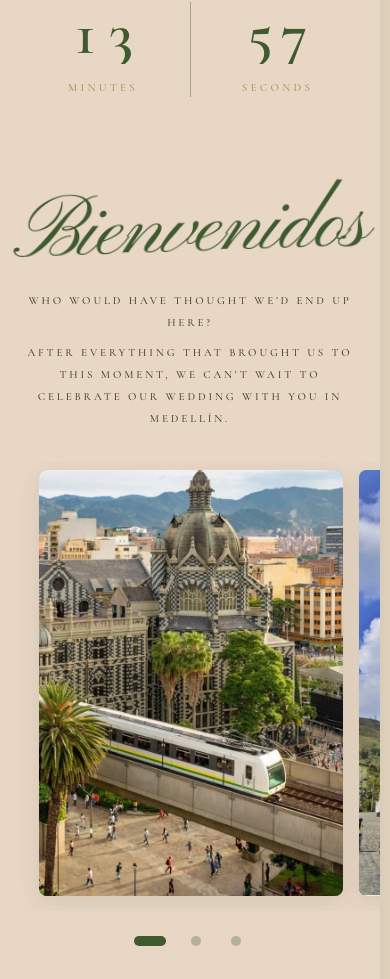
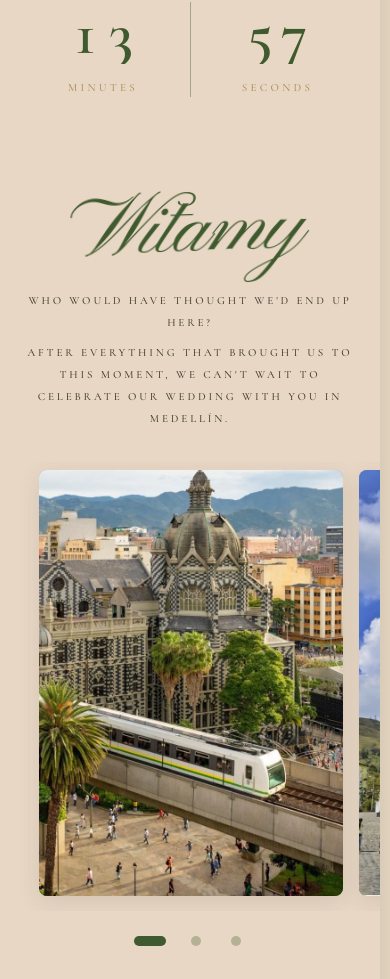
Before and after one commit to manuelmesav3l/invitacion-manuela-maciej, a React (Vite) app: page / in a window 390 px wide. Shown: the part 1157-2136 px from the top of the page. Built offline with nearby package versions, Linux system fonts and the light colour scheme; a web font is replaced by a local one.

Commit message:
feat(welcome): restore stabilized alternating typewriter animation between Bienvenidos and Witamy

```diff
--- a/src/sections/Welcome.tsx
+++ b/src/sections/Welcome.tsx
@@ -1,5 +1,5 @@
 import { useEffect, useRef, useState, useCallback, lazy, Suspense } from 'react'
-import { useReducedMotion, motion } from 'motion/react'
+import { useReducedMotion, useInView, motion } from 'motion/react'
 import { PhotoSlot } from '../components/PhotoSlot'
 import { Reveal } from '../components/Reveal'
 import { useLanguage } from '../context/LanguageContext'
@@ -8,30 +8,74 @@ import { gsap } from '../lib/scroll'
 const ImageLightbox = lazy(() => import('../components/ImageLightbox').then((m) => ({ default: m.ImageLightbox })))
 
 const OFFSETS = [-6, 8, -6] // parallax yPercent: centre travels differently than the sides
-// The client asked for BIENVENIDOS in both language versions.
-const GREETING = 'Bienvenidos'
 
 export function Welcome() {
-  const { t } = useLanguage()
+  const { t, locale } = useLanguage()
   const reduce = useReducedMotion()
   const row = useRef<HTMLDivElement>(null)
   const carouselRef = useRef<HTMLDivElement>(null)
+  const headingContainerRef = useRef<HTMLDivElement>(null)
+  const isInView = useInView(headingContainerRef, { margin: '0px 0px -5% 0px' })
 
+  // Alternating greetings: prioritises active language while celebrating both cultures
+  const words = locale === 'pl' ? ['Witamy', 'Bienvenidos'] : ['Bienvenidos', 'Witamy']
+
+  const [wordIndex, setWordIndex] = useState(0)
   const [displayText, setDisplayText] = useState('')
+  const [isDeleting, setIsDeleting] = useState(false)
+
+  // Reset to primary word during render whenever user switches site language
+  const [prevLocale, setPrevLocale] = useState(locale)
+  if (prevLocale !== locale) {
+    setPrevLocale(locale)
+    setWordIndex(0)
+    setDisplayText('')
+    setIsDeleting(false)
+  }
 
   // Carousel & Lightbox states
   const [activeSlide, setActiveSlide] = useState(0)
   const [lightboxOpen, setLightboxOpen] = useState(false)
   const [lightboxIndex, setLightboxIndex] = useState(0)
 
-  // Calligraphic typewriter: writes the greeting once and leaves it on screen.
+  const currentWord = words[wordIndex % words.length]
+
+  // Stabilized calligraphic typewriter: writes, pauses for reading, and smoothly erases in an alternating loop
   useEffect(() => {
-    if (reduce || displayText.length >= GREETING.length) return
-    // Natural handwriting pacing (slight variation for calligraphic feel)
-    const delay = 125 + (displayText.length % 3 === 0 ? 35 : -15)
-    const timer = setTimeout(() => setDisplayText(GREETING.slice(0, displayText.length + 1)), delay)
+    if (reduce || !isInView) return
+
+    let timer: ReturnType<typeof setTimeout>
+
+    if (!isDeleting) {
+      if (displayText.length < currentWord.length) {
+        // Natural handwriting pacing (slight variation for calligraphic feel)
+        const delay = 120 + (displayText.length % 3 === 0 ? 30 : -15)
+        timer = setTimeout(() => {
+          setDisplayText(currentWord.slice(0, displayText.length + 1))
+        }, delay)
+      } else {
+        // Full word written: pause long enough for guests to read and appreciate
+        timer = setTimeout(() => {
+          setIsDeleting(true)
+        }, 2300)
+      }
+    } else {
+      if (displayText.length > 0) {
+        // Fluid erasing pace
+        timer = setTimeout(() => {
+          setDisplayText(currentWord.slice(0, displayText.length - 1))
+        }, 55)
+      } else {
+        // Brief pause after erasing before starting the next greeting
+        timer = setTimeout(() => {
+          setIsDeleting(false)
+          setWordIndex((prev) => (prev + 1) % words.length)
+        }, 400)
+      }
+    }
+
     return () => clearTimeout(timer)
-  }, [displayText, reduce])
+  }, [displayText, isDeleting, currentWord, words.length, reduce, isInView])
 
   useEffect(() => {
     if (reduce || !row.current) return
@@ -70,24 +114,50 @@ export function Welcome() {
   }
 
   return (
-    <section className="bg-sand pb-12 pt-8 sm:pb-16 sm:pt-10 overflow-hidden" aria-label={GREETING}>
+    <section className="bg-sand pb-12 pt-8 sm:pb-16 sm:pt-10 overflow-hidden" aria-label={words.join(' / ')}>
       <div className="mx-auto max-w-[620px] px-5 text-center">
         <Reveal>
           {/* Minimum height container to completely prevent Cumulative Layout Shift (CLS) */}
-          <div className="flex min-h-[clamp(76px,24vw,120px)] items-center justify-center">
+          <div
+            ref={headingContainerRef}
+            className="flex min-h-[clamp(76px,24vw,120px)] items-center justify-center"
+          >
             <h2
               className="m-0 inline-flex items-center justify-center font-script text-[clamp(72px,22vw,112px)] font-normal leading-none text-olive-deep"
               style={{ transform: 'rotate(-2deg)' }}
-              aria-label={GREETING}
+              aria-label={words.join(' / ')}
             >
-                            <span aria-hidden="true" className="select-none tracking-tight">
-                {reduce ? GREETING : (displayText || '\u00A0')}
-              </span>
-              {!reduce && displayText.length < GREETING.length && (
+              <span className="sr-only">Bienvenidos — Witamy</span>
+
+              {reduce ? (
+                <span aria-hidden="true" className="select-none tracking-tight">
+                  {currentWord}
+                </span>
+              ) : (
                 <span
                   aria-hidden="true"
-                  className="animate-ink-cursor ml-1.5 inline-block h-[0.7em] w-[2px] translate-y-[2px] bg-gold/90 select-none"
-                />
+                  className="relative inline-grid grid-cols-1 grid-rows-1 place-items-start select-none tracking-tight"
+                >
+                  {/* Ghost layer: establishes the exact bounding box of the current word so letters don't shift */}
+                  <span
+                    className="col-start-1 row-start-1 invisible opacity-0 pointer-events-none select-none whitespace-nowrap"
+                    aria-hidden="true"
+                  >
+                    {currentWord}
+                  </span>
+
+                  {/* Visible typing layer: starts at the exact left coordinate of the word, writing towards the right */}
+                  <span
+                    className="col-start-1 row-start-1 whitespace-nowrap inline-flex items-center"
+                    aria-hidden="true"
+                  >
+                    <span>{displayText || '\u00A0'}</span>
+                    <span
+                      aria-hidden="true"
+                      className="animate-ink-cursor ml-1.5 inline-block h-[0.72em] w-[2px] rounded-full bg-gold/90 shadow-[0_0_4px_rgba(173,145,92,0.4)] translate-y-[2px] select-none"
+                    />
+                  </span>
+                </span>
               )}
             </h2>
           </div>
```
